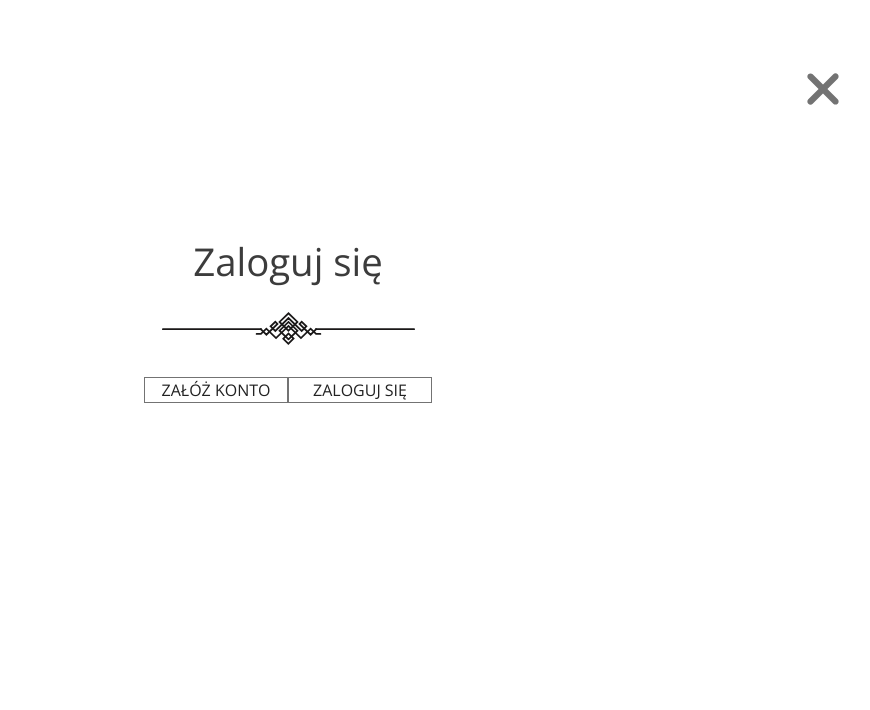
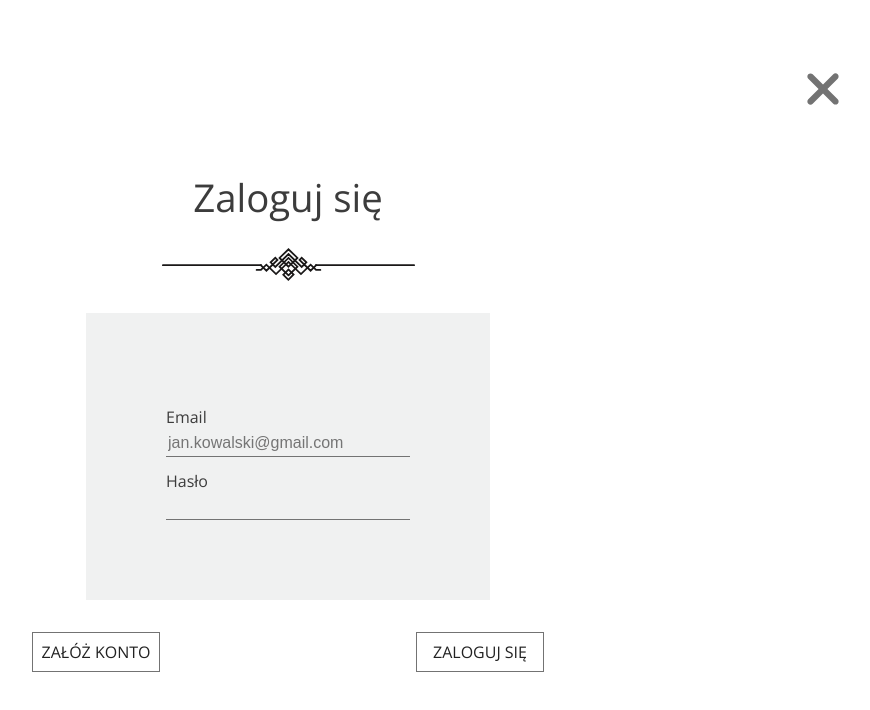
Before and after one commit to kmieciu6/Hand_over_the_things, a React (Create React App) app: page /#/Login in a window 1280 px wide. Shown: the top 710 px of the page, without its empty margins (352-1222 px from the left). Built offline with nearby package versions, Linux system fonts and the light colour scheme.

Commit message:
Login and SignUp

```diff
--- a/src/App.js
+++ b/src/App.js
@@ -2,6 +2,7 @@ import Home from './components/Home'
 import {HashRouter, Route, Routes} from 'react-router-dom'
 import Login from "./components/Login_SignUp/Login";
 import SignUp from "./components/Login_SignUp/SignUp";
+import LogOut from "./components/LogOut";
 
 const App = () => {
     return (
@@ -10,6 +11,7 @@ const App = () => {
                 <Route exact path={"/Home"} element={<Home/>} />
                 <Route exact path={"/Login"} element={<Login/>} />
                 <Route exact path={"/SignUp"} element={<SignUp/>} />
+                <Route exact path={"/LogOut"} element={<LogOut/>} />
             </Routes>
         </HashRouter>
     );
--- /dev/null
+++ b/src/components/LogOut/LogOut.js
@@ -0,0 +1,24 @@
+import styles from './logOut.module.scss'
+import {Link} from "react-router-dom";
+import {FontAwesomeIcon} from "@fortawesome/react-fontawesome";
+import {faXmark} from "@fortawesome/free-solid-svg-icons";
+import Decoration from "../../assets/Decoration.svg";
+import Button from "../Button";
+
+const LogOut = () => {
+    const {log_out, nav, x_mark, form} = styles;
+    return (
+        <section className={log_out}>
+            <Link to={"/Home"} className={nav}>
+                <FontAwesomeIcon icon={faXmark} className={x_mark}/>
+            </Link>
+            <div className={form}>
+                <h1>Załóż konto</h1>
+                <img src={Decoration} alt="Decoration"/>
+                <Link to={"/Home"}><Button>Strona główna</Button></Link>
+            </div>
+        </section>
+    )
+}
+
+export default LogOut;
--- /dev/null
+++ b/src/components/LogOut/index.js
@@ -0,0 +1 @@
+export { default } from './LogOut'
--- /dev/null
+++ b/src/components/LogOut/logOut.module.scss
@@ -0,0 +1 @@
+@import "../../scss/main";
--- a/src/components/Login_SignUp/Login.js
+++ b/src/components/Login_SignUp/Login.js
@@ -6,7 +6,7 @@ import Decoration from "../../assets/Decoration.svg";
 import Button from "../Button";
 
 const Login = () => {
-    const {login, nav, form, x_mark} = styles;
+    const {login, nav, form, x_mark, buttons} = styles;
     return (
         <section className={login}>
             <Link to={"/Home"} className={nav}>
@@ -15,10 +15,15 @@ const Login = () => {
             <div className={form}>
                 <h1>Zaloguj się</h1>
                 <img src={Decoration} alt="Decoration"/>
-                <div>
-
-                </div>
-                <div>
+                <form>
+                    <label>
+                        <h3>Email</h3>
+                        <input type="email" name="email" placeholder="jan.kowalski@gmail.com"/>
+                        <h3>Hasło</h3>
+                        <input type="password" name="password"/>
+                    </label>
+                </form>
+                <div className={buttons}>
                     <Link to={"/SignUp"}><Button>Załóż konto</Button></Link>
                     <Link to={"/Home"}><Button>Zaloguj się</Button></Link>
                 </div>
--- a/src/components/Login_SignUp/SignUp.js
+++ b/src/components/Login_SignUp/SignUp.js
@@ -6,7 +6,7 @@ import Decoration from "../../assets/Decoration.svg";
 import Button from "../Button";
 
 const SignUp = () => {
-    const {sign_up, nav, form, x_mark} = styles;
+    const {sign_up, nav, form, x_mark, buttons} = styles;
     return (
         <section className={sign_up}>
             <Link to={"/Home"} className={nav}>
@@ -15,10 +15,19 @@ const SignUp = () => {
             <div className={form}>
                 <h1>Załóż konto</h1>
                 <img src={Decoration} alt="Decoration"/>
-                <div>
-
-                </div>
-                <div>
+                <form>
+                    <label>
+                        <h3>Imię</h3>
+                        <input type="name" name="name" placeholder="Jan"/>
+                        <h3>Email</h3>
+                        <input type="email" name="email" placeholder="jan.kowalski@gmail.com"/>
+                        <h3>Hasło</h3>
+                        <input type="password" name="password"/>
+                        <h3>Powtórz hasło</h3>
+                        <input type="password" name="password"/>
+                    </label>
+                </form>
+                <div className={buttons}>
                     <Link to={"/Login"}><Button>Zaloguj się</Button></Link>
                     <Link to={"/SignUp"}><Button>Załóż konto</Button></Link>
                 </div>
--- a/src/components/Login_SignUp/login_signUp.module.scss
+++ b/src/components/Login_SignUp/login_signUp.module.scss
@@ -22,14 +22,40 @@
   }
 
   .form {
-    margin-top: 4rem;
     display: flex;
     flex-direction: column;
     align-items: center;
 
-    Button {
-      width: 9rem;
-      font-size: 1rem;
+    form {
+      background: $white-color;
+      padding: 5rem;
+      color: $black-color;
+
+      h3 {
+        margin-top: 1rem;
+      }
+
+      input {
+        margin-top: 0.5rem;
+        width: 15rem;
+        background: $white-color;
+        border: 0;
+        border-bottom: 1px solid $grey-color;
+        padding-bottom: 0.2rem;
+      }
+    }
+
+    .buttons {
+      display: flex;
+      justify-content: space-between;
+      width: 40%;
+      margin-top: 2rem;
+
+      Button {
+        padding: 0.5rem;
+        width: 8rem;
+        font-size: 1rem;
+      }
     }
   }
 }
```
